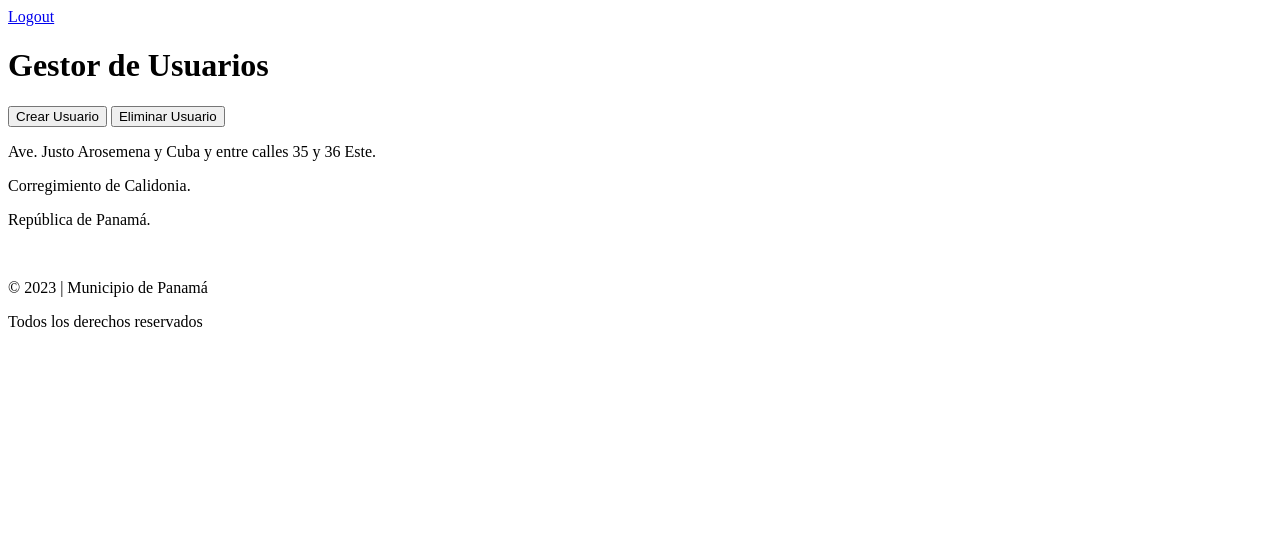
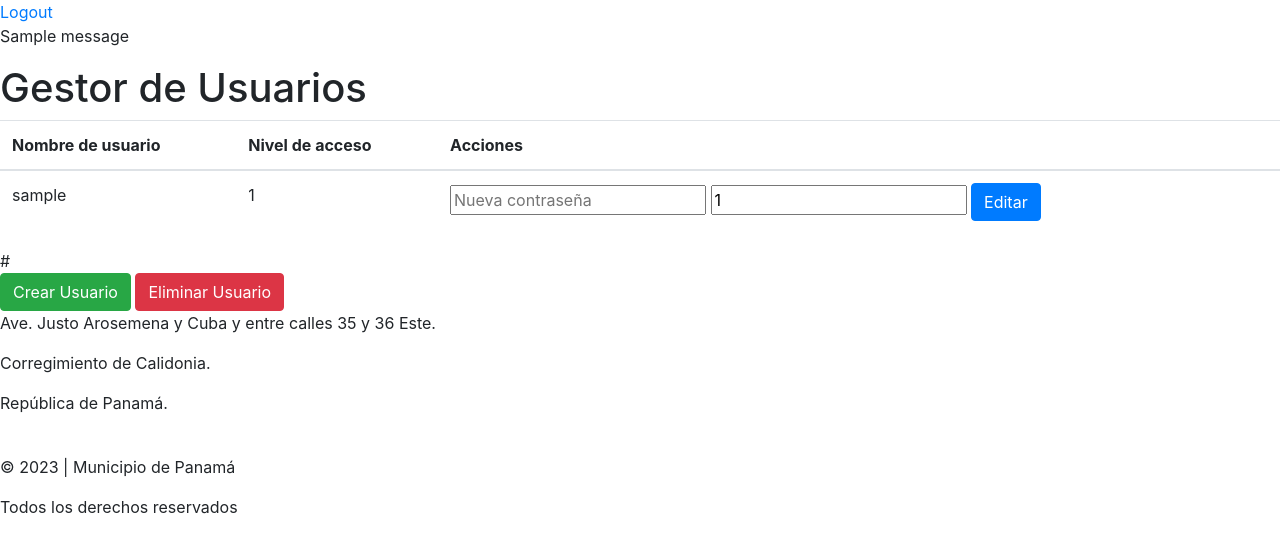
Before and after one commit to raul2811/Proyecto-Alcaldia, a Flask app: template templates/pages/gestor_usuarios.html in a window 1280 px wide. Shown: the top 551 px of the page. Run offline with Flask 3, Linux system fonts and the light colour scheme; the template is opened without the code that fills it: most values are stand-ins (such as "Sample title", 1, 10 or a date in 2020); one stand-in notice (Sample message) is shown; some libraries are stand-ins or nearby versions.

Commit message:
alcaldia

```diff
--- a/app.py
+++ b/app.py
@@ -1,4 +1,5 @@
-from flask import Flask, render_template, request, redirect, session
+from flask import Flask, render_template, request, redirect, session , flash
+from flask_paginate import Pagination, get_page_args
 import secrets
 from pymongo import MongoClient
 from datetime import datetime
@@ -12,7 +13,32 @@
 db = client['Usuarios']
 collection = db['users']
 
+@app.errorhandler(404)
+def page_not_found(error):
+    # Registra el error en el sistema de registro de errores
+    app.logger.error('Página no encontrada: %s', (request.path))
 
+    # Renderiza la plantilla de error personalizada
+    return render_template('error.html', error_message='Página no encontrada'), 404
+
+@app.errorhandler(500)
+def internal_server_error(error):
+    # Registra el error en el sistema de registro de errores
+    app.logger.error('Error interno del servidor: %s', (error))
+
+    # Renderiza la plantilla de error personalizada
+    return render_template('error.html', error_message='Error interno del servidor'), 500
+
+# Función para obtener el rango de un usuario
+def get_rank(username):
+    user = collection.find_one({'usuarios': {'$elemMatch': {'username': username}}})
+    if user:
+        for u in user['usuarios']:
+            if u['username'] == username:
+                return u['rank']
+    return None
+
+# Verifica si el usuario actual es un administrador
 def is_admin():
     if 'username' in session:
         username = session['username']
@@ -23,8 +49,9 @@
                     return u['rank'] == 'admin'
     return False
 
-@app.route('/eliminar_usuario', methods=['GET','POST'])
-def eliminar_archivos():
+# Elimina un usuario de la base de datos
+@app.route('/eliminar_usuario', methods=['GET', 'POST'])
+def eliminar_usuario():
     if not is_admin():
         return redirect('/')
 
@@ -45,19 +72,52 @@
     usuarios = get_usuarios()
     return render_template('pages/eliminar_usuario.html', usuarios=usuarios, mensaje=mensaje)
 
+# Obtiene la información de un usuario
+def get_user_info(username):
+    user = collection.find_one({'usuarios': {'$elemMatch': {'username': username}}})
+    if user:
+        for u in user['usuarios']:
+            if u['username'] == username:
+                return u
+    return None
 
-def get_usuarios():
-    usuarios = []
-    users = collection.find({})
-    for user in users:
-        for usuario in user['usuarios']:
-            usuarios.append(usuario['username'])
-    return usuarios
+# Actualiza la información de un usuario
+def update_user_info(username, password):
+    user = collection.find_one({'usuarios': {'$elemMatch': {'username': username}}})
+    if user:
+        for u in user['usuarios']:
+            if u['username'] == username:
+                u['password'] = password
+                # Actualizar el usuario en la base de datos
+                collection.update_one({'usuarios.username': username}, {'$set': {'usuarios.$': u}})
+                break
 
+# Actualiza el rango de un usuario
+def update_user_rank(username, rank):
+    user = collection.find_one({'usuarios': {'$elemMatch': {'username': username}}})
+    if user:
+        for u in user['usuarios']:
+            if u['username'] == username:
+                u['rank'] = rank
+                # Actualizar el usuario en la base de datos
+                collection.update_one({'usuarios.username': username}, {'$set': {'usuarios.$': u}})
+                break
+# Verifica si el usuario actual es un administrador
+def is_admin_user(username):
+    user_info = get_user_info(username)
+    if user_info:
+        return user_info['rank'] == 'admin'
+    return False
 
+# Actualiza la información de un usuario
+def update_user(username, rank, password):
+    collection.update_one(
+        {'usuarios.username': username},
+        {'$set': {'usuarios.$.rank': rank, 'usuarios.$.password': password}}
+    )
 
+# Crea un nuevo usuario
 @app.route('/crear_usuario', methods=['GET', 'POST'])
-
 def crear_usuario():
     if not is_admin():
         return render_template('pages/crear_usuario.html', error_message='No tienes acceso para crear usuarios')
@@ -86,10 +146,37 @@
 
     return render_template('pages/crear_usuario.html', error_message=None, success_message=None)
 
+# Obtiene los usuarios paginados
+def get_usuarios(page=1, per_page=10):
+    users = collection.find({})
+    usuarios = []
+
+    for user in users:
+        for usuario in user.get('usuarios', []):
+            username = usuario.get('username')
+            rank = usuario.get('rank')
+            if username and rank:
+                usuarios.append({'username': username, 'rank': rank})
+
+    total = len(usuarios)
+    pagination_users = usuarios[(page - 1) * per_page: page * per_page]
+
+    return pagination_users, total
+
+# Muestra el gestor de usuarios
 @app.route('/gestor_usuarios', methods=['GET', 'POST'])
 def gestor_usuarios():
     if not is_admin():
         return redirect('/')
+
+    # Obtener los parámetros de paginación
+    page, per_page, offset = get_page_args(page_parameter='page', per_page_parameter='per_page')
+
+    # Obtener los usuarios de acuerdo a la página y cantidad por página
+    usuarios, total = get_usuarios(page, per_page)
+
+    # Configurar la paginación
+    pagination = Pagination(page=page, per_page=per_page, total=total, css_framework='bootstrap4')
 
     if request.method == 'POST':
         if 'crear_usuario' in request.form:
@@ -97,17 +184,44 @@
         elif 'eliminar_usuario' in request.form:
             return redirect('/eliminar_usuario')
 
-    return render_template('pages/gestor_usuarios.html')
-
-def get_rank(username):
-    user = collection.find_one({'usuarios': {'$elemMatch': {'username': username}}})
-    if user:
-        for u in user['usuarios']:
-            if u['username'] == username:
-                return u['rank']
-    return None
+    return render_template('pages/gestor_usuarios.html', usuarios=usuarios, pagination=pagination)
 
 
+
+@app.route('/editar_usuario', methods=['GET', 'POST'])
+def editar_usuario():
+    if not is_admin():
+        return redirect('/')
+
+    if request.method == 'POST':
+        username = request.form['username']
+        password = request.form['password']
+        rank = request.form['rank']
+
+        # Realizar la lógica de modificación de usuario aquí
+        # Actualizar la información del usuario con los nuevos valores de password y rank
+        update_user_info(username, password)
+        update_user_rank(username, rank)
+
+        # Almacenar el mensaje en la sesión de Flask
+        flash("La modificación se realizó con éxito")
+
+        # Redireccionar a la página de gestor de usuarios después de la modificación
+        return redirect('/gestor_usuarios')
+
+    # Si la solicitud es GET, cargar la información del usuario y renderizar la plantilla editar_usuario.html
+    username = request.args.get('username')
+    user_info = get_user_info(username)
+    return render_template('editar_usuario.html', user_info=user_info)
+
+
+
+
+
+
+
+
+# Inyecta el usuario actual en el contexto de la aplicación
 @app.context_processor
 def inject_current_user():
     if 'username' in session:
@@ -118,7 +232,7 @@
         rank = None
     return {'username': username, 'rank': rank, 'current_year': current_year}
 
-
+# Ruta de inicio de sesión
 @app.route('/')
 @app.route('/login', methods=['GET', 'POST'])
 def login():
@@ -139,19 +253,18 @@
 
     return render_template('pages/login.html', error_message=error_message)
 
-
+# Ruta de cierre de sesión
 @app.route('/logout')
 def logout():
     session.clear()
     return redirect('/login')
 
-
+# Ruta de inicio
 @app.route('/inicio')
 def index():
     if not session.get('authenticated'):
         return redirect('/login')
     return render_template('pages/index.html')
 
-
 if __name__ == '__main__':
     app.run(debug=True)
--- a/static/css/login.css
+++ b/static/css/login.css
@@ -0,0 +1,5 @@
+.error-message {
+    color: red;
+    font-size: 14px;
+    margin-top: 10px;
+  }
--- a/templates/pages/base.html
+++ b/templates/pages/base.html
@@ -2,6 +2,9 @@
 <html>
 <head>
   <title>Alcaldia de panama</title>
+  <link rel="stylesheet" href="{{ url_for('static', filename='css/styles.css') }}">
+  <link rel="stylesheet" href="https://stackpath.bootstrapcdn.com/bootstrap/4.5.2/css/bootstrap.min.css">
+  <link rel="stylesheet" href="{{ url_for('static', filename='css/login.css') }}">
   <link rel="icon" href="/venv/static/images/icono.png" type="image/png">
 </head>
 <body>
@@ -10,10 +13,19 @@
   </header>
 
   <main>
-    {% block content %}
-    {% endblock %}
+    {% if get_flashed_messages() %}
+    <div class="flash-messages">
+      {% for message in get_flashed_messages() %}
+        <p class="flash-message">{{ message }}</p>
+      {% endfor %}
+    </div>
+  {% endif %}
+
+  {% block content %}
+    <!-- Contenido específico de la página -->
+  {% endblock %}
   </main>
   {% include 'partials/footer.html' %}
+  <script src="https://stackpath.bootstrapcdn.com/bootstrap/4.5.2/js/bootstrap.min.js"></script>
 </body>
-
 </html>
--- a/templates/pages/gestor_usuarios.html
+++ b/templates/pages/gestor_usuarios.html
@@ -1,8 +1,64 @@
 {% extends 'pages/base.html' %}
+
 {% block content %}
-<h1>Gestor de Usuarios</h1>
-  <form action="/gestor_usuarios" method="POST">
-    <input type="submit" name="crear_usuario" value="Crear Usuario">
-    <input type="submit" name="eliminar_usuario" value="Eliminar Usuario">
-  </form>
+  {% if pagination is defined %}
+    <h1>Gestor de Usuarios</h1>
+    <table class="table">
+      <thead>
+        <tr>
+          <th>Nombre de usuario</th>
+          <th>Nivel de acceso</th>
+          <th>Acciones</th>
+        </tr>
+      </thead>
+      <tbody>
+        {% for user in usuarios %}
+          <tr>
+            <td>{{ user.username }}</td>
+            <td>{{ user.rank }}</td>
+            <td>
+
+              {% if user.username != 'admin' %}
+                <form action="/editar_usuario" method="POST">
+                  <input type="hidden" name="username" value="{{ user.username }}">
+                  {% if user.username in mensaje %}
+                    {% if mensaje[user.username]['password'] is defined %}
+                      <input type="text" name="password" placeholder="Nueva contraseña" value="{{ mensaje[user.username]['password'] }}" required>
+                    {% else %}
+                      <input type="text" name="password" placeholder="Nueva contraseña" required>
+                    {% endif %}
+                    {% if mensaje[user.username]['rank'] is defined %}
+                      <input type="text" name="rank" placeholder="Nuevo nivel de acceso" value="{{ mensaje[user.username]['rank'] }}" required>
+                    {% else %}
+                      <input type="text" name="rank" placeholder="Nuevo nivel de acceso" value="{{ user.rank }}" required>
+                    {% endif %}
+                  {% else %}
+                    <input type="text" name="password" placeholder="Nueva contraseña" required>
+                    <input type="text" name="rank" placeholder="Nuevo nivel de acceso" value="{{ user.rank }}" required>
+                  {% endif %}
+                  <input type="submit" class="btn btn-primary" value="Editar">
+                </form>
+                {% if user.username in mensaje %}
+                  {% if mensaje[user.username]['message'] %}
+                    <p class="text-success">{{ mensaje[user.username]['message'] }}</p>
+                  {% else %}
+                    <p class="text-success">Los datos han sido modificados.</p>
+                  {% endif %}
+                {% endif %}
+              {% else %}
+                <p class="text-danger">No se puede editar la contraseña del usuario admin</p>
+              {% endif %}
+            </td>
+          </tr>
+        {% endfor %}
+      </tbody>
+    </table>
+    <div class="pagination">
+      {{ pagination.links }}
+    </div>
+    <form method="POST">
+      <input type="submit" name="crear_usuario" value="Crear Usuario" class="btn btn-success">
+      <input type="submit" name="eliminar_usuario" value="Eliminar Usuario" class="btn btn-danger">
+    </form>
+  {% endif %}
 {% endblock %}
--- a/templates/pages/login.html
+++ b/templates/pages/login.html
@@ -4,6 +4,8 @@
     <meta charset="UTF-8">
     <metaname name="viewport" content="width-device-width, initial-scale=1.0">
     <title>Alcaldia de panama</title>
+    <link rel="stylesheet" href="{{ url_for('static', filename='css/styles.css') }}">
+    <link rel="stylesheet" href="https://stackpath.bootstrapcdn.com/bootstrap/4.5.2/css/bootstrap.min.css">
     <link rel="icon" href="/venv/static/images/icono.png">
     <link rel="stylesheet" href="static/css/login.css">
 </head>
```
Also changed, not shown: static/css/base.css (added, +17 -0 lines), templates/pages/editar_usuario.html (added, +25 -0 lines), templates/pages/error.html (added, +7 -0 lines).
